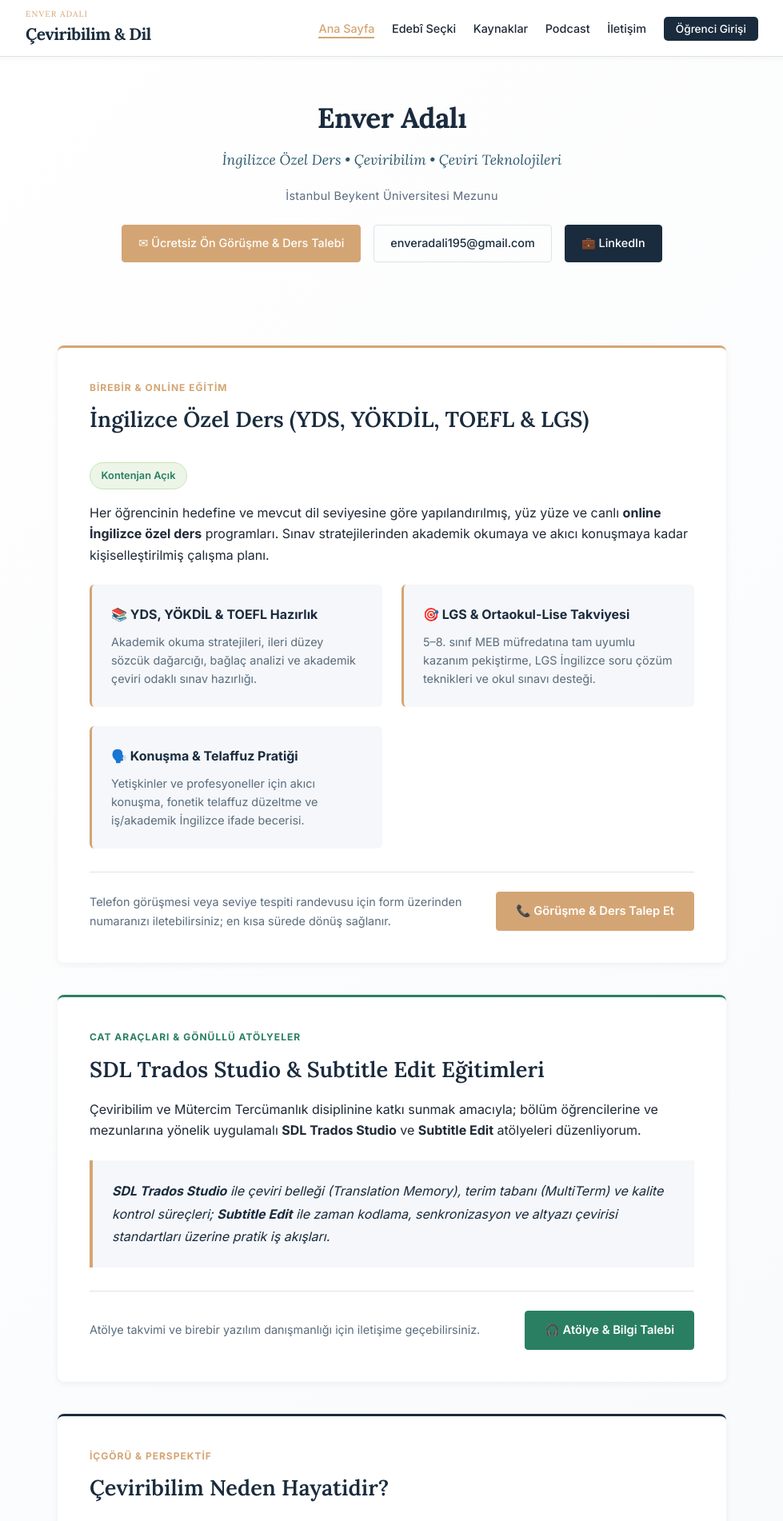
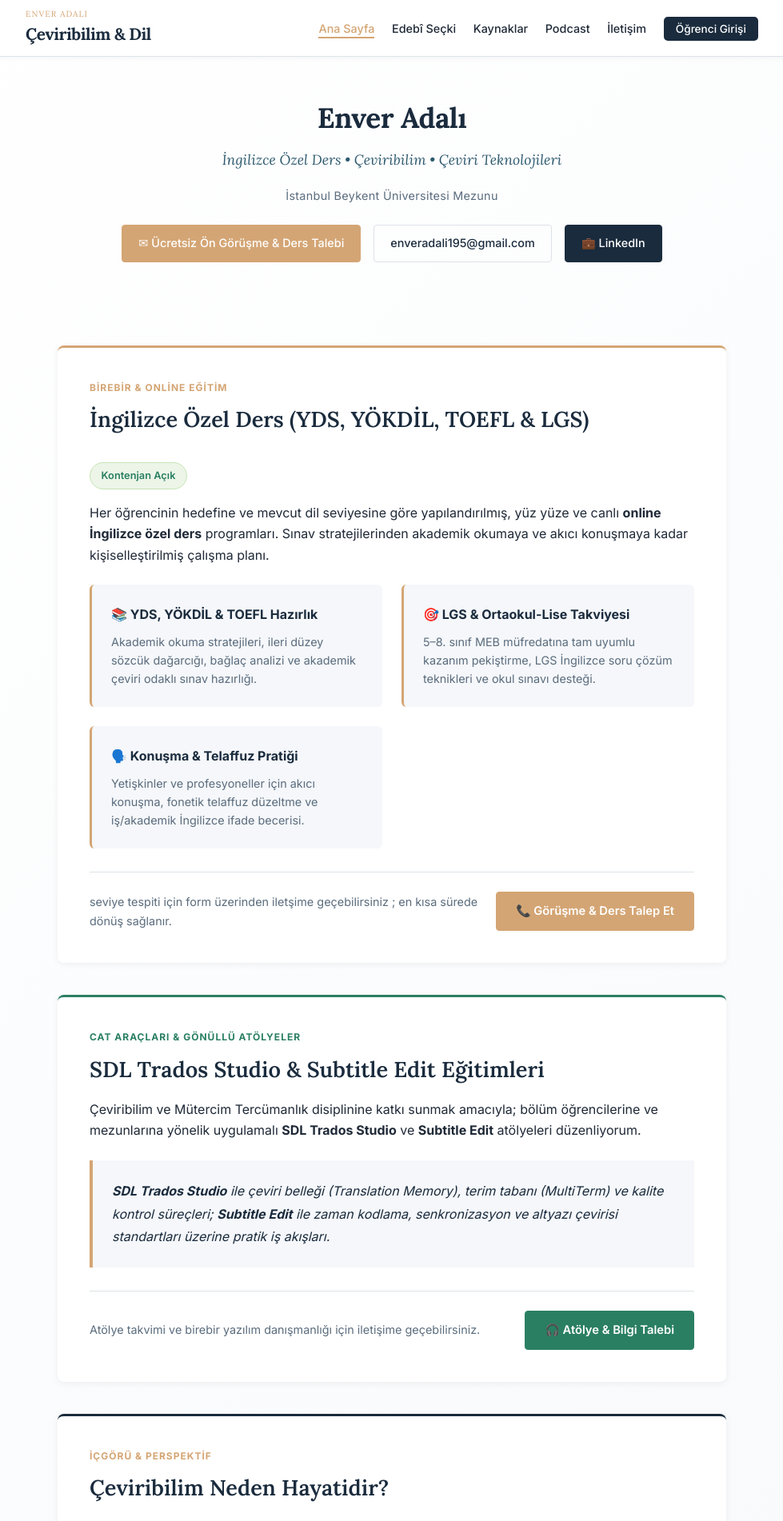
Before and after one commit to adalienver/adalienver.github.io, a Jekyll site: the page built from index.md, in a window 1280 px wide. Shown: the top 1902 px of the page at 80% size, without its empty margins (150-1129 px from the left). Built offline with Jekyll 4.4.1, drawn with Linux system fonts in a browser that asks for light colours.

Commit message:
Update contact information text in index.md

```diff
--- a/index.md
+++ b/index.md
@@ -703,7 +703,7 @@ layout: none
       </div>
 
       <div class="cta-group">
-        <p style="flex: 1; color: var(--muted); font-size: 0.9rem;">Telefon görüşmesi veya seviye tespiti randevusu için form üzerinden numaranızı iletebilirsiniz; en kısa sürede dönüş sağlanır.</p>
+        <p style="flex: 1; color: var(--muted); font-size: 0.9rem;"> seviye tespiti  için form üzerinden iletşime geçebilirsiniz ; en kısa sürede dönüş sağlanır.</p>
         <a href="/kaynaklar/#name" class="btn btn-secondary">
           📞 Görüşme & Ders Talep Et
         </a>
```
